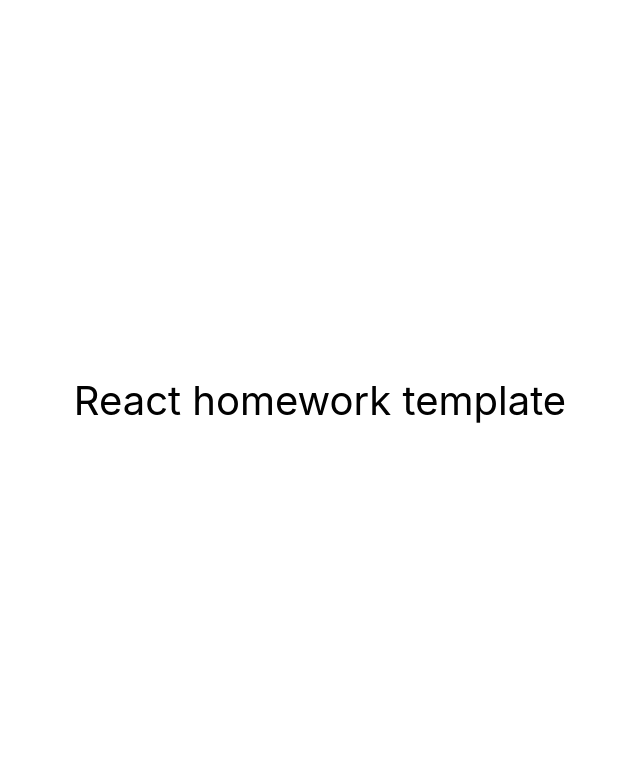
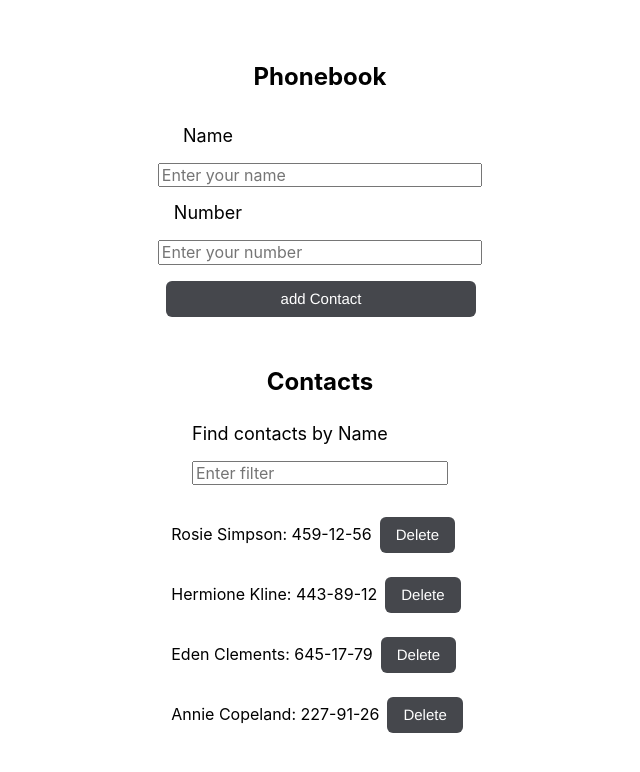
Before and after one commit to Mykhail92/goit-react-hw-02-phonebook, a React (Create React App) app: page / in a window 1280 px wide. Shown: the top 772 px of the page, without its empty margins (320-960 px from the left). Built offline with nearby package versions, Linux system fonts and the light colour scheme.

Commit message:
complete task 2

```diff
--- a/package.json
+++ b/package.json
@@ -7,9 +7,12 @@
     "@testing-library/jest-dom": "^5.16.3",
     "@testing-library/react": "^12.1.4",
     "@testing-library/user-event": "^13.5.0",
+    "modern-normalize": "^1.1.0",
+    "nanoid": "^4.0.0",
     "react": "^18.1.0",
     "react-dom": "^18.1.0",
     "react-scripts": "5.0.1",
+    "styled-components": "^5.3.6",
     "web-vitals": "^2.1.3"
   },
   "scripts": {
--- /dev/null
+++ b/src/GlobalStyles.js
@@ -0,0 +1,30 @@
+import { createGlobalStyle } from 'styled-components';
+import 'modern-normalize';
+
+export const GlobalStyle = createGlobalStyle`
+body {
+  margin: 0;
+  font-family: -apple-system, BlinkMacSystemFont, 'Segoe UI', 'Roboto', 'Oxygen',
+    'Ubuntu', 'Cantarell', 'Fira Sans', 'Droid Sans', 'Helvetica Neue',
+    sans-serif;
+  -webkit-font-smoothing: antialiased;
+  -moz-osx-font-smoothing: grayscale;
+}
+
+code {
+  font-family: source-code-pro, Menlo, Monaco, Consolas, 'Courier New',
+    monospace;
+}
+ul{
+  list-style: none;
+  padding:0;
+}
+section{
+   height: 100vh;
+          display: flex;
+          flex-direction: column;
+          justify-content: center;
+          align-items: center;
+          font-size: 20;
+          color: #010101;
+}`;
--- /dev/null
+++ b/src/components/App.js
@@ -0,0 +1,61 @@
+import { nanoid } from 'nanoid';
+
+import { Component } from 'react';
+import { ContactList } from './ContackList/ContactList';
+import { ContactForm } from './ContactForm/ContactForm';
+import { Filter } from './Filter/Filter';
+
+export class App extends Component {
+  state = {
+    contacts: [
+      { id: 'id-1', name: 'Rosie Simpson', number: '459-12-56' },
+      { id: 'id-2', name: 'Hermione Kline', number: '443-89-12' },
+      { id: 'id-3', name: 'Eden Clements', number: '645-17-79' },
+      { id: 'id-4', name: 'Annie Copeland', number: '227-91-26' },
+    ],
+    filter: '',
+  };
+  addContacts = (name, number) => {
+    const { contacts } = this.state;
+
+    if (contacts.some(e => e.name === name)) {
+      alert(`${name} is already in contacts!`);
+    } else {
+      this.setState(prevState => ({
+        contacts: [...prevState.contacts, { id: nanoid(), name, number }],
+      }));
+    }
+  };
+
+  deleteContact = contactID => {
+    this.setState(prevState => ({
+      contacts: prevState.contacts.filter(contact => contact.id !== contactID),
+    }));
+  };
+  changeFilter = e => {
+    this.setState({ filter: e.currentTarget.value });
+  };
+
+  getFilteredContacts = () => {
+    const filterContactsList = this.state.contacts.filter(contact => {
+      return contact.name
+        .toLowerCase()
+        .includes(this.state.filter.toLowerCase());
+    });
+    return filterContactsList;
+  };
+  render() {
+    return (
+      <section>
+        <h1>Phonebook</h1>
+        <ContactForm onSubmit={this.addContacts} />
+        <h2>Contacts</h2>
+        <Filter filter={this.state.filter} onChange={this.changeFilter} />
+        <ContactList
+          items={this.getFilteredContacts()}
+          onDelete={this.deleteContact}
+        />
+      </section>
+    );
+  }
+}
--- a/src/components/App.jsx
+++ /dev/null
@@ -1,16 +0,0 @@
-export const App = () => {
-  return (
-    <div
-      style={{
-        height: '100vh',
-        display: 'flex',
-        justifyContent: 'center',
-        alignItems: 'center',
-        fontSize: 40,
-        color: '#010101'
-      }}
-    >
-      React homework template
-    </div>
-  );
-};
--- /dev/null
+++ b/src/components/ContackList/ContactList.js
@@ -0,0 +1,14 @@
+import { ButtonList } from './ContactList.styled';
+
+export const ContactList = ({ items, onDelete }) => {
+  return (
+    <ul>
+      {items.map((item, id) => (
+        <li key={id}>
+          {item.name}: {item.number}
+          <ButtonList onClick={() => onDelete(item.id)}>Delete</ButtonList>
+        </li>
+      ))}
+    </ul>
+  );
+};
--- /dev/null
+++ b/src/components/ContackList/ContactList.styled.js
@@ -0,0 +1,26 @@
+import styled from 'styled-components';
+
+export const ButtonList = styled.button`
+  margin-top: 1rem;
+  margin-bottom: 0.5rem;
+  align-items: right;
+  background-color: rgba(23, 26, 32, 0.8);
+  border: none;
+  border-radius: 6px;
+  color: #fff;
+  flex-grow: 1;
+  font-family: SFProText-Regular, Helvetica, Arial, sans-serif;
+  font-size: 15px;
+  height: 36px;
+  line-height: 20px;
+  margin-left: 8px;
+  margin-right: 6px;
+  min-width: 50px;
+  padding: 0 16px 0 16px;
+  color: white;
+  cursor: pointer;
+  &:hover {
+    background-color: rgba(23, 26, 32, 1);
+    cursor: pointer;
+  }
+`;
--- /dev/null
+++ b/src/components/ContactForm/ContactForm.js
@@ -0,0 +1,44 @@
+import { Component } from 'react';
+import { Button, Form, Label } from './ContavtForm.styled';
+
+export class ContactForm extends Component {
+  state = {
+    name: '',
+    number: '',
+  };
+  handleSubmit = e => {
+    e.preventDefault();
+    this.props.onSubmit(
+      e.target.elements.name.value,
+      e.target.elements.number.value
+    );
+  };
+
+  render() {
+    return (
+      <Form onSubmit={this.handleSubmit}>
+        <Label>Name</Label>
+        <input
+          placeholder="Enter your name"
+          type="text"
+          name="name"
+          pattern="^[a-zA-Zа-яА-Я]+(([' -][a-zA-Zа-яА-Я ])?[a-zA-Zа-яА-Я]*)*$"
+          title="Name may contain only letters, apostrophe, dash and spaces. For example Adrian, Jacob Mercer, Charles de Batz de Castelmore d'Artagnan"
+          required
+        />
+
+        <Label>Number </Label>
+        <input
+          placeholder="Enter your number"
+          type="tel"
+          name="number"
+          pattern="\+?\d{1,4}?[-.\s]?\(?\d{1,3}?\)?[-.\s]?\d{1,4}[-.\s]?\d{1,4}[-.\s]?\d{1,9}"
+          title="Phone number must be digits and can contain spaces, dashes, parentheses and can start with +"
+          required
+        />
+
+        <Button>add Contact</Button>
+      </Form>
+    );
+  }
+}
--- /dev/null
+++ b/src/components/ContactForm/ContavtForm.styled.js
@@ -0,0 +1,39 @@
+import styled from 'styled-components';
+
+export const Form = styled.form`
+  display: flex;
+  flex-direction: column;
+`;
+export const Label = styled.label`
+  display: flex;
+  flex-direction: column;
+  margin: 0.5rem auto;
+  align-items: center;
+  font-size: large;
+  text-align: left;
+  padding: 0.5rem 15rem 0.5rem 1rem;
+`;
+
+export const Button = styled.button`
+  margin-top: 1rem;
+  margin-bottom: 2rem;
+  background-color: rgba(23, 26, 32, 0.8);
+  border: none;
+  border-radius: 6px;
+  color: #fff;
+  flex-grow: 1;
+  font-family: SFProText-Regular, Helvetica, Arial, sans-serif;
+  font-size: 15px;
+  height: 36px;
+  line-height: 20px;
+  margin-left: 8px;
+  margin-right: 6px;
+  min-width: 185px;
+  padding: 0 16px 0 16px;
+  color: white;
+  cursor: pointer;
+  &:hover {
+    background-color: rgba(23, 26, 32, 1);
+    cursor: pointer;
+  }
+`;
--- /dev/null
+++ b/src/components/Filter/Filter.js
@@ -0,0 +1,14 @@
+import { LabelFilter } from './Filter.styled';
+
+export const Filter = ({ filter, onChange }) => (
+  <div>
+    <LabelFilter>Find contacts by Name </LabelFilter>
+    <input
+      type="text"
+      name="filter"
+      placeholder="Enter filter"
+      value={filter}
+      onChange={onChange}
+    />
+  </div>
+);
--- /dev/null
+++ b/src/components/Filter/Filter.styled.js
@@ -0,0 +1,12 @@
+import styled from 'styled-components';
+
+export const LabelFilter = styled.label`
+  display: flex;
+  flex-direction: column;
+  margin: 0.5rem auto 1rem;
+  width: 100%;
+  /* align-items: center; */
+  font-size: large;
+  text-align: left;
+  /* padding: 0.5rem 15rem 0.5rem 1rem; */
+`;
--- a/src/index.css
+++ /dev/null
@@ -1,15 +0,0 @@
-@import-normalize; /* bring in normalize.css styles */
-
-body {
-  margin: 0;
-  font-family: -apple-system, BlinkMacSystemFont, 'Segoe UI', 'Roboto', 'Oxygen',
-    'Ubuntu', 'Cantarell', 'Fira Sans', 'Droid Sans', 'Helvetica Neue',
-    sans-serif;
-  -webkit-font-smoothing: antialiased;
-  -moz-osx-font-smoothing: grayscale;
-}
-
-code {
-  font-family: source-code-pro, Menlo, Monaco, Consolas, 'Courier New',
-    monospace;
-}
--- a/src/index.js
+++ b/src/index.js
@@ -1,10 +1,11 @@
 import React from 'react';
 import ReactDOM from 'react-dom/client';
 import { App } from 'components/App';
-import './index.css';
+import { GlobalStyle } from './GlobalStyles.js';
 
 ReactDOM.createRoot(document.getElementById('root')).render(
   <React.StrictMode>
     <App />
+    <GlobalStyle />
   </React.StrictMode>
 );
```
Also changed, not shown: 1 other file (tests, documents, lock files or other folders).
